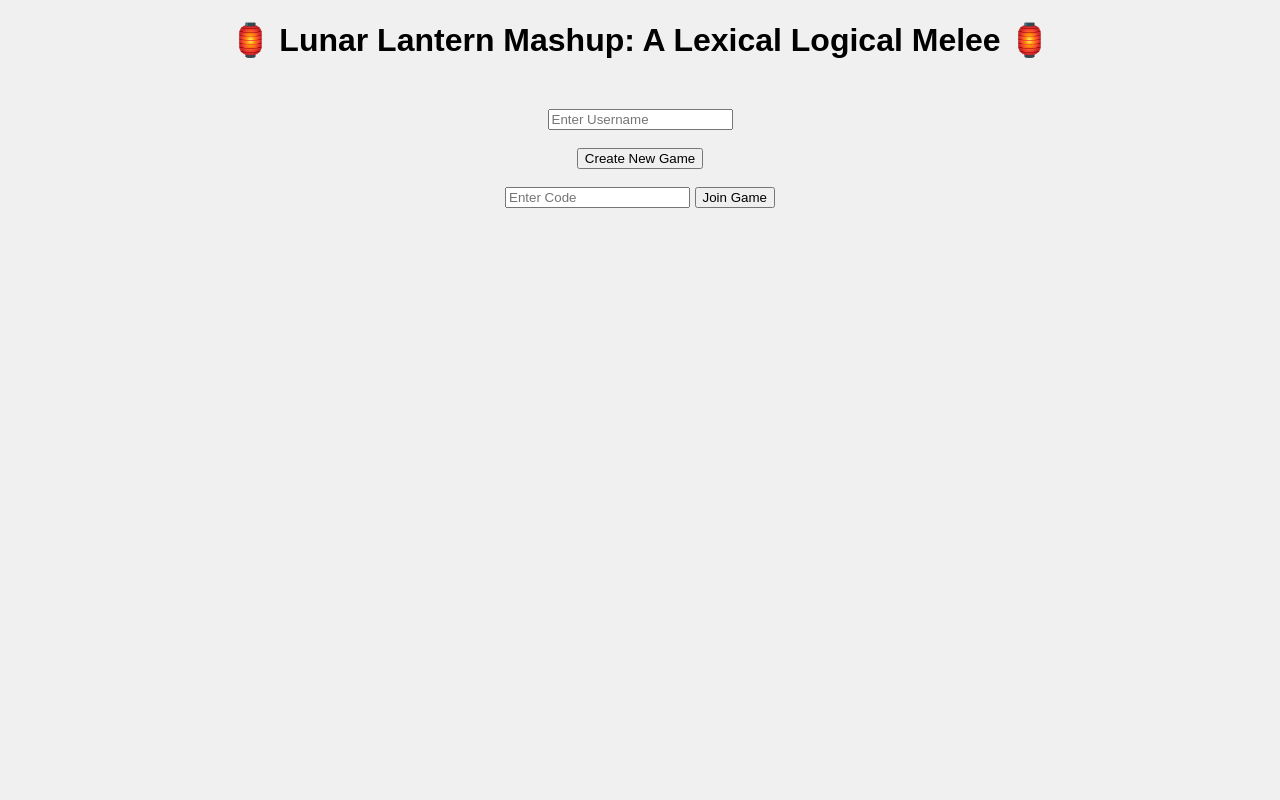
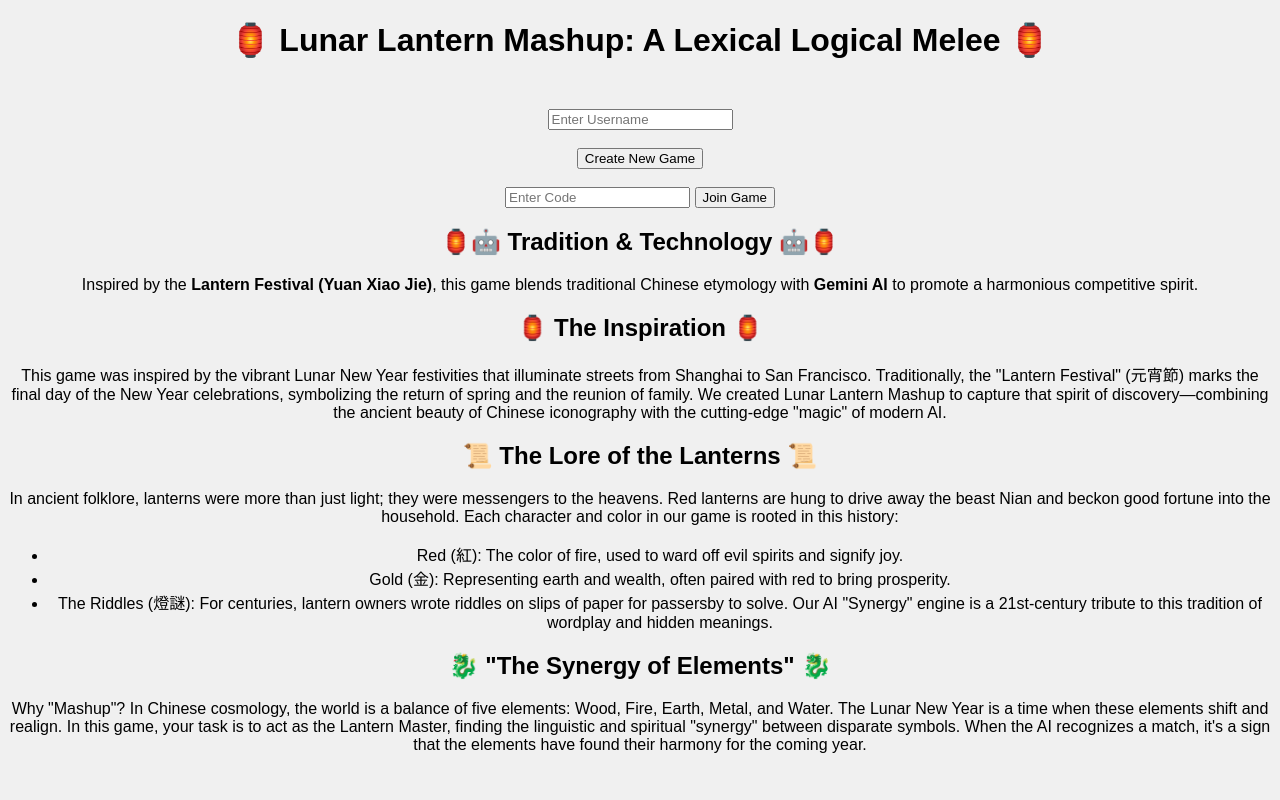
Before and after one commit to passionfruit18/lunar-lantern-mashup, a Flask app: page / in a window 1280 px wide. Run offline with Flask 3, Linux system fonts and the light colour scheme; some libraries are stand-ins or nearby versions.

Commit message:
Add lantern lore

```diff
--- a/templates/index.html
+++ b/templates/index.html
@@ -72,5 +72,41 @@
         </div>
     </div>
 
+    <section class="lore-section" aria-labelledby="lore-title">
+        <h2> 🏮🤖 Tradition & Technology 🤖🏮 </h2>
+        <p>
+            Inspired by the <strong>Lantern Festival (Yuan Xiao Jie)</strong>, this game
+            blends traditional Chinese etymology with <strong>Gemini AI</strong> to promote a harmonious competitive spirit.
+        </p>
+        <h2> 🏮 The Inspiration 🏮 </h2>
+        <p>
+            This game was inspired by the vibrant Lunar New Year festivities that illuminate streets from Shanghai to San Francisco.
+            Traditionally, the "Lantern Festival" (元宵節) marks the final day of the New Year celebrations, symbolizing the return of spring and the reunion of family.
+            We created Lunar Lantern Mashup to capture that spirit of discovery—combining the ancient beauty of Chinese iconography with the cutting-edge "magic" of modern AI.
+        </p>
+        <h2> 📜 The Lore of the Lanterns 📜</h2>
+        <p>
+            In ancient folklore, lanterns were more than just light; they were messengers to the heavens.
+            Red lanterns are hung to drive away the beast Nian and beckon good fortune into the household.
+            Each character and color in our game is rooted in this history:
+            <ul>
+                <li>Red (紅): The color of fire, used to ward off evil spirits and signify joy.</li>
+                <li>Gold (金): Representing earth and wealth, often paired with red to bring prosperity.</li>
+                <li>The Riddles (燈謎): For centuries, lantern owners wrote riddles on slips of paper for passersby to solve.
+                    Our AI "Synergy" engine is a 21st-century tribute to this tradition of wordplay and hidden meanings.</li>
+            </ul>
+
+        </p>
+        <h2> 🐉 "The Synergy of Elements" 🐉 </h2>
+        <p>
+            Why "Mashup"? In Chinese cosmology, the world is a balance of five elements: Wood, Fire, Earth, Metal, and Water.
+            The Lunar New Year is a time when these elements shift and realign.
+            In this game, your task is to act as the Lantern Master, finding the linguistic and spiritual "synergy" between disparate symbols.
+            When the AI recognizes a match, it's a sign that the elements have found their harmony for the coming year.
+        </p>
+
+
+    </section>
+
 </body>
 </html>
```
